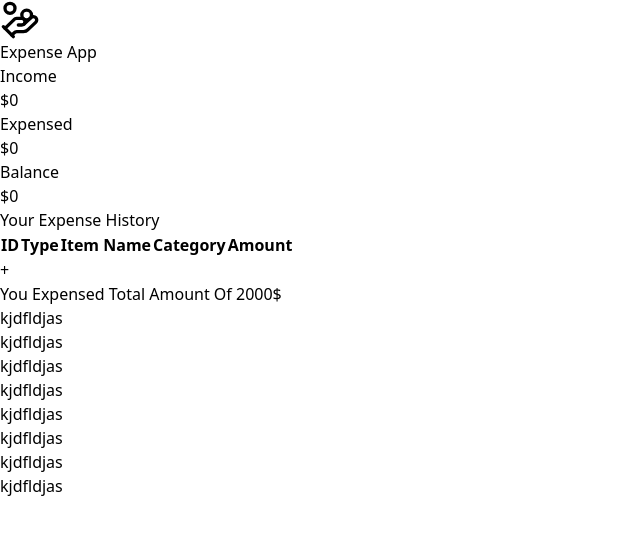
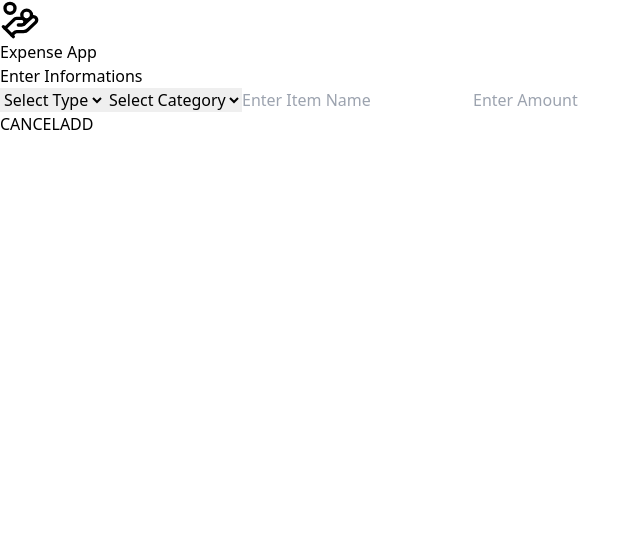
Before and after one commit to Aayan-Ahmed-17/Expense-App, a React (Vite) app: page / in a window 1280 px wide. Shown: the top 534 px of the page, without its empty margins (0-641 px from the left). Built offline with nearby package versions, Linux system fonts and the light colour scheme.

Commit message:
expense form ui done | dynamic data for chart remain

```diff
--- a/src/Home.jsx
+++ b/src/Home.jsx
@@ -44,13 +44,8 @@ const Home = () => {
   return (
     <div className="min-h-[40rem] bg-green-100 grid grid-rows-10 gap-3 grid-cols-12 mt-16 px-4 py-3">
       <Navbar />
-      <Header
-        income={income}
-        expense={expense}
-        tailwindClasses="col-span-12 row-span-2 "
-      />
 
-      {/* {mode == "add" ? (
+      {mode == "add" ? (
         <ExpenseForm
           mode={mode}
           onCancel={handleCancel}
@@ -58,12 +53,18 @@ const Home = () => {
           watch={watch}
           handleSubmit={handleSubmit}
           onSubmit={onSubmit}
+          tailwindClasses='row-span-5 col-span-12 mt-16'
           />
-        ) : ( */}
+        ) : (
           <>
+          <Header
+            income={income}
+            expense={expense}
+            tailwindClasses="col-span-12 row-span-2 "
+          />
           {/* <div className=" grid pr-16"> */}
           <div className="col-span-8 row-span-8 flex flex-col items-end">
-          <Table expenses={expenses} income={income} expense={expense}/>
+            <Table expenses={expenses} income={income} expense={expense} />
             <button
               onClick={() => setMode("add")}
               className="bg-[#6C63FF] text-[#F7F7F7] rounded-sm justify-start mr-0 py-2 px-4 text-2xl box-content mt-4 max-w-6"
@@ -71,9 +72,13 @@ const Home = () => {
               +
             </button>
           </div>
-        <Sidebar expenses={expenses} tailwindClasses="col-span-4 row-span-8" />
+          <Sidebar
+            expenses={expenses}
+            tailwindClasses="col-span-4 row-span-8"
+          />
           {/* </div> */}
         </>
+      )}
     </div>
   );
 };
--- a/src/components/ExpenseForm.jsx
+++ b/src/components/ExpenseForm.jsx
@@ -14,6 +14,7 @@ function ExpenseForm({
   handleSubmit,
   onSubmit,
   register,
+  tailwindClasses
 }) {
   const [error, setError] = useState("");
 
@@ -24,7 +25,7 @@ function ExpenseForm({
     <>
       <form
         onSubmit={handleSubmit(onSubmit)}
-        className="max-w-[29rem] grid grid-rows-6 min-h-64 mx-auto border-2 border-slate-500 rounded-xl mt-8 pt-2"
+        className={` grid grid-rows-6 mx-auto border-2 border-slate-500 rounded-xl pt-2 ${tailwindClasses}`}
       >
         <h2 className="mx-auto text-xl row-span-1">
           Enter Informations
```
Lines whose indentation alone changed are shown as unchanged.
